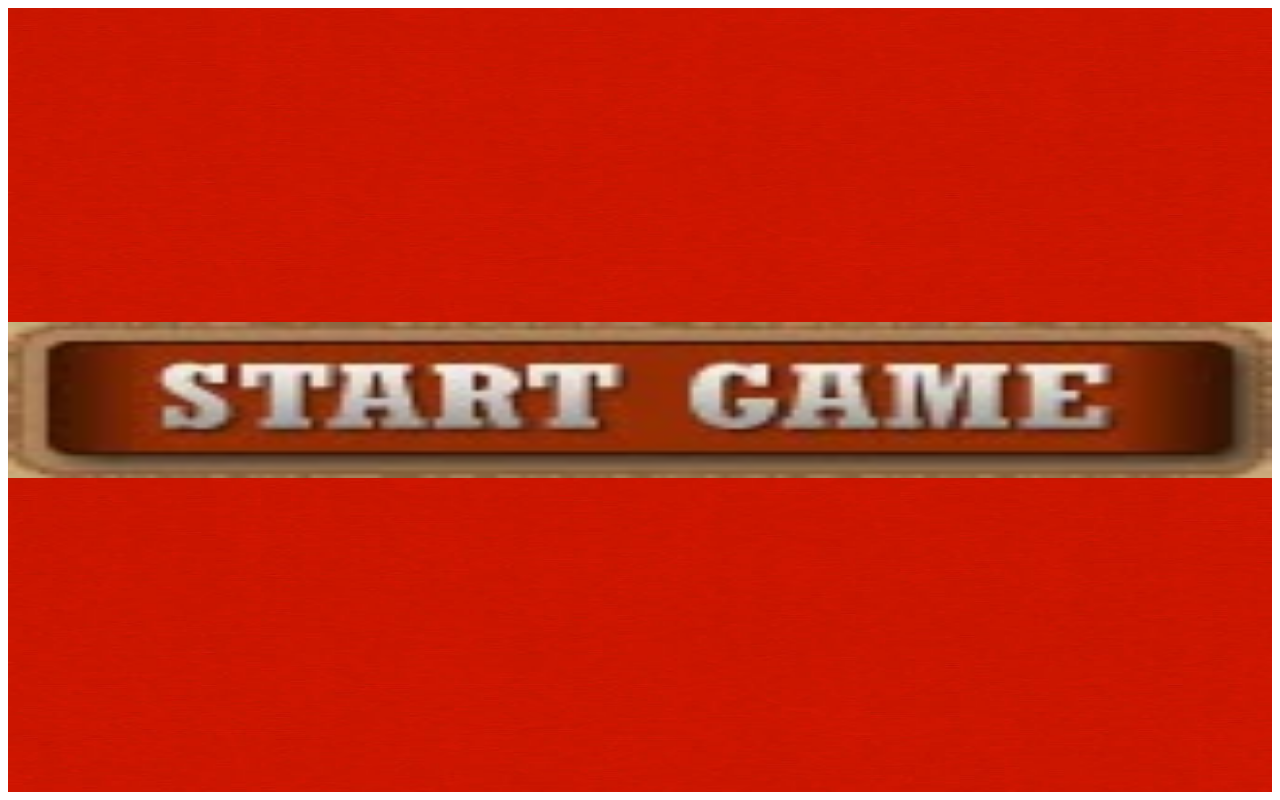
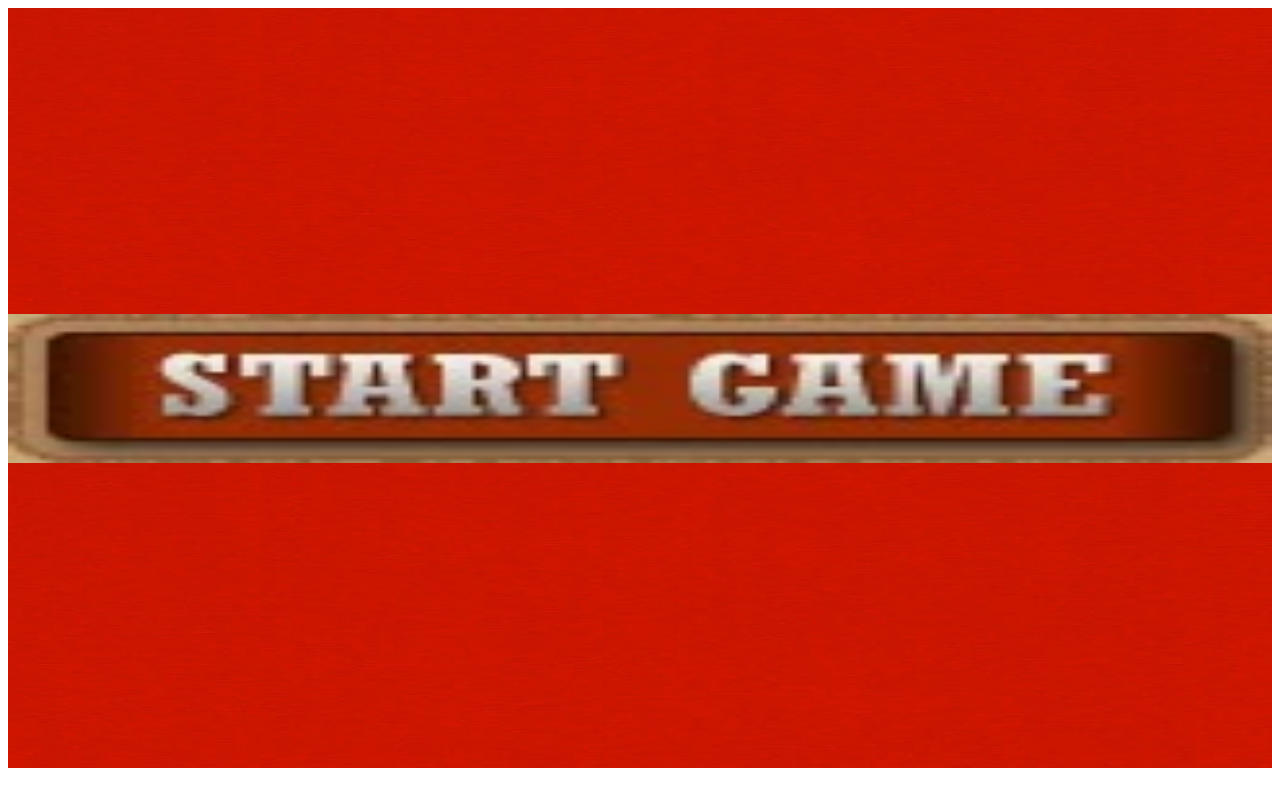
Before and after one commit to tayem/Draw-Game, a plain HTML site: page index.html in a window 1280 px wide. Drawn offline with Linux system fonts and the light colour scheme.

Commit message:
button size
changing size

```diff
--- a/index.html
+++ b/index.html
@@ -1,4 +1,4 @@
-<img id="p2" onclick ="win(2)" src="red.jpg" width="100%" height="40%">
-<center><img onclick="start()" id="button" src="button.jpg" height="20%" width="100%"></center>
-<img id="p1" onclick ="win(1)" src="red.jpg" width="100%" height="40%">
+<img id="p2" onclick ="win(2)" src="red.jpg" width="100%" height="39%">
+<center><img onclick="start()" id="button" src="button.jpg" height="19%" width="100%"></center>
+<img id="p1" onclick ="win(1)" src="red.jpg" width="100%" height="39%">
 <script src="draw.js" ></script>
```
